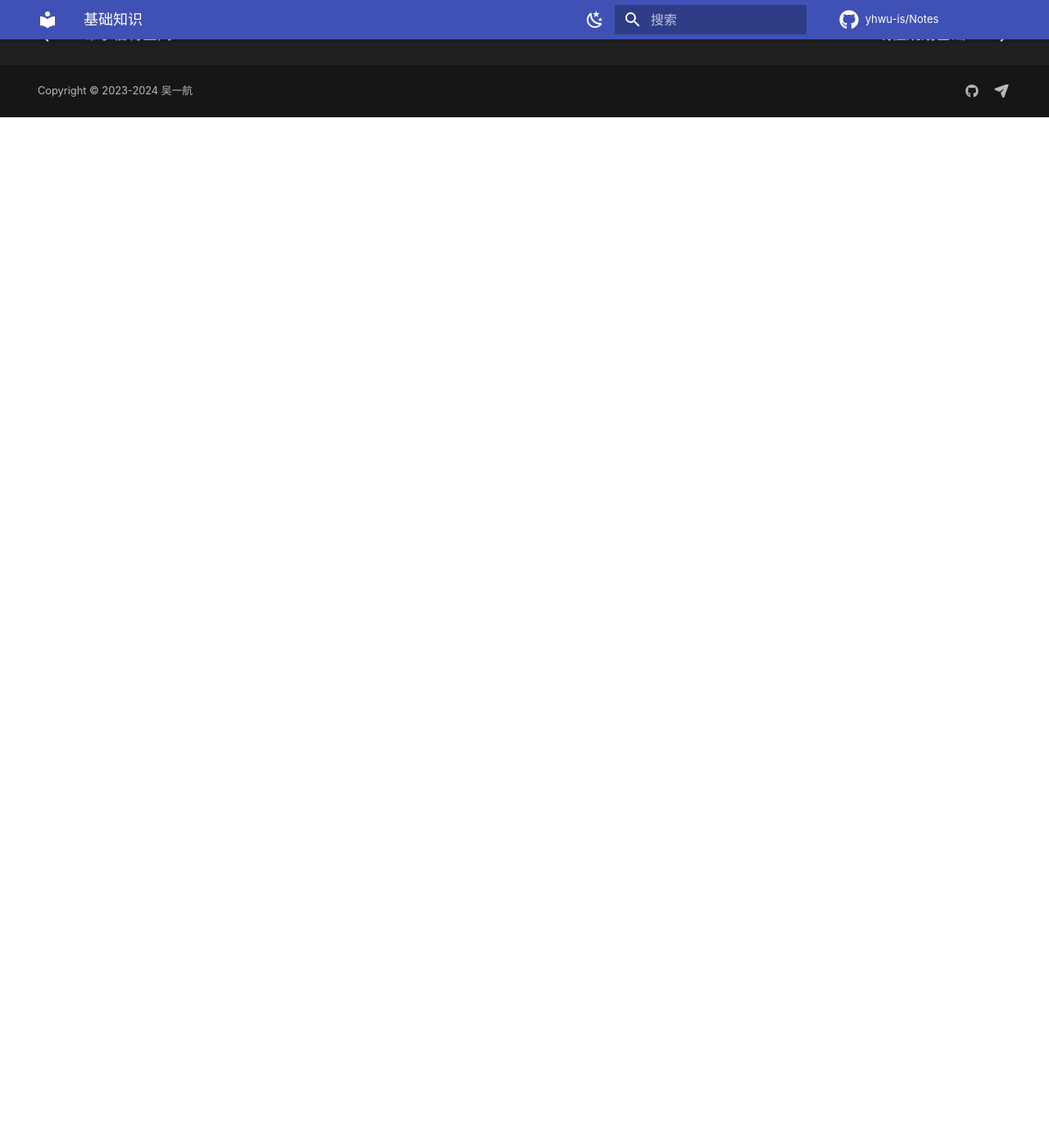
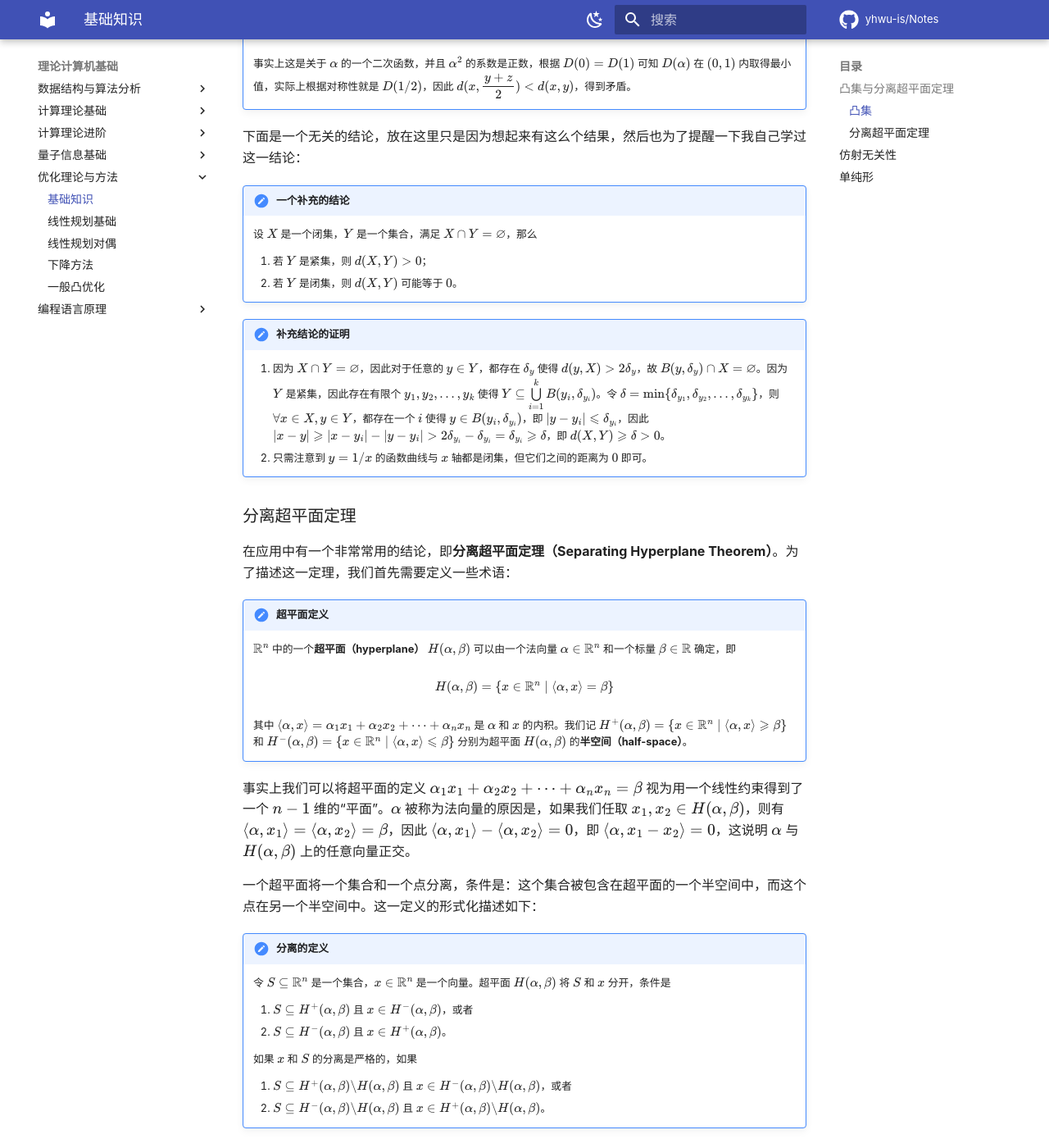
Before and after one commit to yhwu-is/Notes, an MkDocs documentation site: the page built from docs/tcs/optimization/basic.md, in a window 1280 px wide and 1400 px high, scrolled down 1257 px. Shown: the whole window at 82% size. Built offline with MkDocs 1.6.1 and Material for MkDocs 9.7.7, drawn with Linux system fonts in a browser that asks for light colours; comment, search, counter and statistics services are not loaded; some of the changed text lies outside the part shown.

Commit message:
docs: 解决图片问题

```diff
--- a/docs/tcs/optimization/basic.md
+++ b/docs/tcs/optimization/basic.md
@@ -1,15 +1,70 @@
 # 基础知识
 
 ## 凸集与分离超平面定理
-回忆基础知识，集合 $X \subseteq \mathbb{R}^n$ 是凸（convex）的，当且仅当对于任意的 $x, y \in X$ 和 $0 \leqslant \lambda \leqslant 1$，都有 $\lambda x + (1 - \lambda) y \in X$。令 $x^0,x^1,\ldots,x^k \in \mathbb{R}^n$，则 $x^0,x^1,\ldots,x^k$ 的凸包（convex hull）$\text{conv}(x^0,x^1,\ldots,x^k)$ 定义为
+### 凸集
+回忆基础知识，集合 $X \subseteq \mathbb{R}^n$ 是**凸（convex）的**，当且仅当对于任意的 $x, y \in X$ 和 $0 \leqslant \lambda \leqslant 1$，都有 $\lambda x + (1 - \lambda) y \in X$。令 $x^0,x^1,\ldots,x^k \in \mathbb{R}^n$，则 $x^0,x^1,\ldots,x^k$ 的**凸包（convex hull）**$\text{conv}(x^0,x^1,\ldots,x^k)$ 定义为
 
 $$ \text{conv}(x^0,x^1,\ldots,x^k) = \left\{ \sum_{i=0}^k \lambda_i x^i \mid \lambda_i \geqslant 0, \sum\limits_{i=0}^k \lambda_i = 1 \right\} $$
 
 其中 $\sum\limits_{i=0}^k \lambda_i x^i$ 称为 $x^0,x^1,\ldots,x^k$ 的凸组合。凸包是凸集的一个重要概念，不难验证它是包含 $x^0,x^1,\ldots,x^k$ 的最小凸集。
 
+令 $X \subseteq \mathbb{R}^n$ 是一个凸集，向量 $x \in X$ 是 $X$ 的一个**极端点（extreme point）**，当且仅当对于任意的 $y, z \in X$ 和 $0 < \lambda < 1$，都有 $x \neq \lambda y + (1 - \lambda) z$。即极端点无法被表达为两个不同的点的凸组合，或者说不存在一个开区间包含 $x$ 且完全包含在 $X$ 中。下图描述了圆盘和正方形的极端点，实际上非常符合我们的直观：圆盘的极端点就是整个最外圈的圆，正方形的极端点就是正方形的顶点。
+
 <div style="text-align: center;">
-<img src="/assets/images/tcs/optimization/basic/extreme.png" width="50%" style="margin: 0 auto;">
+<img src="/Notes/assets/images/tcs/optimization/basic/extreme.png" width="25%" style="margin: 0 auto;">
 </div>
+
+有一个基本的结果是，如果 $X$ 是一个闭集，那么对每个点 $x \notin X$，至少存在一个点 $y$ 距离 $x$ 最近。我们将要证明的是，如果 $X$ 是闭凸集，这一最近的点是唯一的：
+
+!!! 定理
+    令 $X \subseteq \mathbb{R}^n$ 是一个闭凸集，$x \in \mathbb{R}^n$ 是一个不在 $X$ 中的点，则存在唯一的 $y \in X$，使得 $d(x,X) = d(x,y)$。
+
+!!! 证明
+    首先根据闭集可知至少存在一个点 $y \in X$，使得 $d(x,X) = d(x,y)$。接下来用反证法，假设存在另一个点 $z \in X$ 使得 $d(x,z) = d(x,X)$，因为 $X$ 是凸集，$\dfrac{y+z}{2} \in X$，我们证明 $d(x,\dfrac{y+z}{2}) < d(x,y)$ 来得到矛盾（因为 $y$ 是距离 $x$ 最近的点）。我们可以定义函数 $D: \mathbb{R} \to \mathbb{R}$ 为
+
+    $$\begin{aligned}
+        D(\alpha) &= d(x,\alpha y + (1 - \alpha) z) \\
+                  &= \sum\limits_{i=1}^n (x_i - \alpha y_i - (1 - \alpha) z_i)^2 \\
+                  &= \sum\limits_{i=1}^n (x_i - z_i - \alpha (y_i - z_i))^2
+    \end{aligned}$$
+
+    事实上这是关于 $\alpha$ 的一个二次函数，并且 $\alpha^2$ 的系数是正数，根据 $D(0) = D(1)$ 可知 $D(\alpha)$ 在 $(0,1)$ 内取得最小值，实际上根据对称性就是 $D(1/2)$，因此 $d(x,\dfrac{y+z}{2}) < d(x,y)$，得到矛盾。
+
+下面是一个无关的结论，放在这里只是因为想起来有这么个结果，然后也为了提醒一下我自己学过这一结论：
+!!! 一个补充的结论
+    设 $X$ 是一个闭集，$Y$ 是一个集合，满足 $X \cap Y = \varnothing$，那么
+
+    1. 若 $Y$ 是紧集，则 $d(X,Y) > 0$；
+    2. 若 $Y$ 是闭集，则 $d(X,Y)$ 可能等于 $0$。
+
+!!! 补充结论的证明
+    1. 因为 $X \cap Y = \varnothing$，因此对于任意的 $y \in Y$，都存在 $\delta_y$ 使得 $d(y,X) > 2\delta_y$，故 $B(y,\delta_y) \cap X = \varnothing$。因为 $Y$ 是紧集，因此存在有限个 $y_1,y_2,\ldots,y_k$ 使得 $Y \subseteq \bigcup\limits_{i=1}^k B(y_i,\delta_{y_i})$。令 $\delta = \min\{\delta_{y_1},\delta_{y_2},\ldots,\delta_{y_k}\}$，则 $\forall x \in X, y \in Y$，都存在一个 $i$ 使得 $y \in B(y_i,\delta_{y_i})$，即 $|y - y_i| \leqslant \delta_{y_i}$，因此 $|x - y| \geqslant |x - y_i| - |y - y_i| > 2\delta_{y_i} - \delta_{y_i} = \delta_{y_i} \geqslant \delta$，即 $d(X,Y) \geqslant \delta > 0$。
+    2. 只需注意到 $y = 1/x$ 的函数曲线与 $x$ 轴都是闭集，但它们之间的距离为 $0$ 即可。
+
+### 分离超平面定理
+在应用中有一个非常常用的结论，即**分离超平面定理（Separating Hyperplane Theorem）**。为了描述这一定理，我们首先需要定义一些术语：
+
+!!! 超平面定义
+    $\mathbb{R}^n$ 中的一个**超平面（hyperplane）** $H(\alpha,\beta)$ 可以由一个法向量 $\alpha \in \mathbb{R}^n$ 和一个标量 $\beta \in \mathbb{R}$ 确定，即
+
+    $$ H(\alpha,\beta) = \{ x \in \mathbb{R}^n \mid \langle \alpha,x \rangle = \beta \} $$
+
+    其中 $\langle \alpha,x \rangle = \alpha_1 x_1 + \alpha_2 x_2 + \cdots + \alpha_n x_n$ 是 $\alpha$ 和 $x$ 的内积。我们记 $H^+(\alpha,\beta) = \{ x \in \mathbb{R}^n \mid \langle \alpha,x \rangle \geqslant \beta \}$ 和 $H^-(\alpha,\beta) = \{ x \in \mathbb{R}^n \mid \langle \alpha,x \rangle \leqslant \beta \}$ 分别为超平面 $H(\alpha,\beta)$ 的**半空间（half-space）**。
+
+事实上我们可以将超平面的定义 $\alpha_1 x_1 + \alpha_2 x_2 + \cdots + \alpha_n x_n = \beta$ 视为用一个线性约束得到了一个 $n-1$ 维的“平面”。$\alpha$ 被称为法向量的原因是，如果我们任取 $x_1,x_2 \in H(\alpha,\beta)$，则有 $\langle \alpha,x_1 \rangle = \langle \alpha,x_2 \rangle = \beta$，因此 $\langle \alpha,x_1 \rangle - \langle \alpha,x_2 \rangle = 0$，即 $\langle \alpha,x_1 - x_2 \rangle = 0$，这说明 $\alpha$ 与 $H(\alpha,\beta)$ 上的任意向量正交。
+
+一个超平面将一个集合和一个点分离，条件是：这个集合被包含在超平面的一个半空间中，而这个点在另一个半空间中。这一定义的形式化描述如下：
+
+!!! 分离的定义
+    令 $S \subseteq \mathbb{R}^n$ 是一个集合，$x \in \mathbb{R}^n$ 是一个向量。超平面 $H(\alpha,\beta)$ 将 $S$ 和 $x$ 分开，条件是
+
+    1. $S \subseteq H^+(\alpha,\beta)$ 且 $x \in H^-(\alpha,\beta)$，或者
+    2. $S \subseteq H^-(\alpha,\beta)$ 且 $x \in H^+(\alpha,\beta)$。
+
+    如果 $x$ 和 $S$ 的分离是严格的，如果
+
+    1. $S \subseteq H^+(\alpha,\beta)\backslash H(\alpha,\beta)$ 且 $x \in H^-(\alpha,\beta)\backslash H(\alpha,\beta)$，或者
+    2. $S \subseteq H^-(\alpha,\beta)\backslash H(\alpha,\beta)$ 且 $x \in H^+(\alpha,\beta)\backslash H(\alpha,\beta)$。
 
 ## 仿射无关性
 
```
